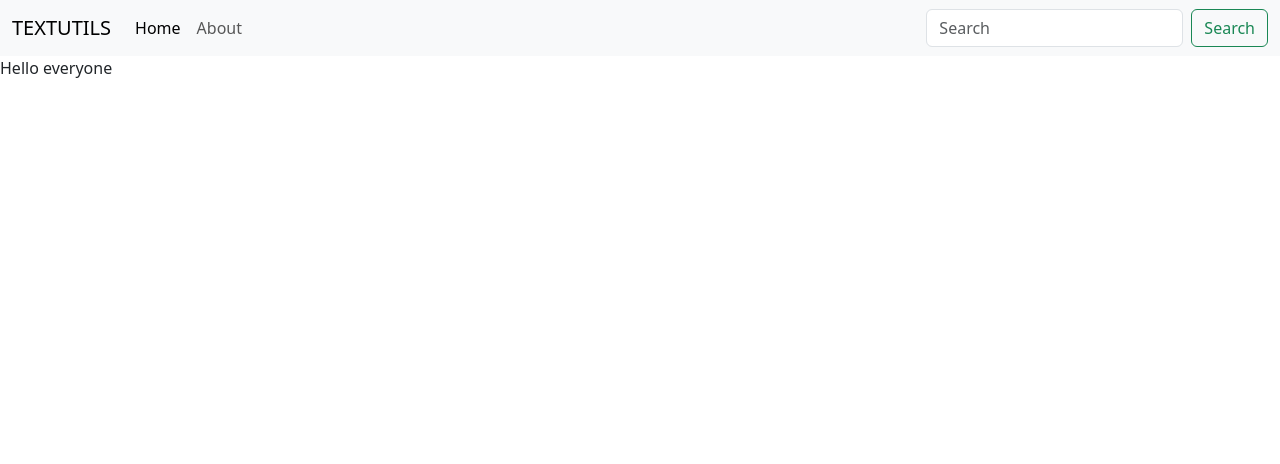
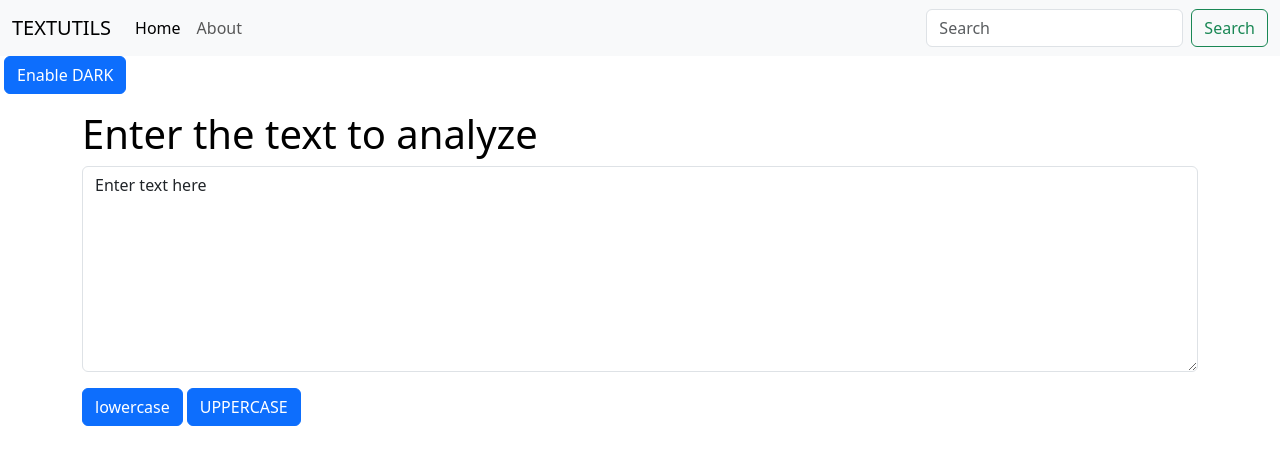
Before and after one commit to thedumbsloth/textUtils, a React (Create React App) app: page / in a window 1280 px wide. Shown: the top 464 px of the page. Built offline with nearby package versions, Linux system fonts and the light colour scheme.

Commit message:
features

```diff
--- /dev/null
+++ b/src/App.css
@@ -0,0 +1,8 @@
+.dark{
+    background-color: black;
+    color:white;
+}
+.light{
+    background-color: white;
+    color:black;
+}
--- a/src/App.js
+++ b/src/App.js
@@ -1,10 +1,34 @@
+import react,{useState} from "react";
+import reactDOM from "react-dom"
 import Navbar from "./components/Navbar";
+import Text from "./components/Text";
+import "./App.css";
 
 function App() {
+  const [mode,setMode] = useState("light");
+  const [toggle,toggleTextTo] = useState("DARK");
+  const tmp = "primary";
+  function handleOnClick(){
+    if(mode === "light")
+    {
+    setMode("dark");
+    toggleTextTo("LIGHT");
+    }
+    else
+    {
+    setMode("light");
+    toggleTextTo("DARK");
+    }
+
+}
   return (
-    <div >
+    <div className={mode}>
     <Navbar/>
-      Hello everyone
+    <button type="button" className= "btn btn-primary ms-1" onClick={handleOnClick}>Enable {toggle}</button>
+    <div className="container my-3">
+    <Text heading = "Enter the text to analyze"/>
+    </div>
+
     </div>
   );
 }
--- /dev/null
+++ b/src/components/Text.js
@@ -0,0 +1,30 @@
+import react,{useState} from "react";
+import reactDOM from "react-dom";
+
+function Text(props){
+    const [text,setText] = useState("Enter text here");
+    function Lower(){
+        const newText = text.toLowerCase();
+        setText(newText);
+    }
+    function Upper(){
+        const newText = text.toUpperCase();
+        setText(newText);
+    }
+    function handleOnChange(event){
+        setText(event.target.value);
+    }
+    return (
+        <div className="mb-3">
+        <h1>{props.heading}</h1>
+        <div className="form-outline">
+        <textarea className="form-control" id="myBox" rows="8" value= {text} onChange={handleOnChange}></textarea>
+        </div>
+        <button type="button" className="btn btn-primary my-3 me-1" onClick={Lower}>lowercase</button>
+        <button type="button" className="btn btn-primary my-3 me-1" onClick={Upper}>UPPERCASE</button>
+
+        </div>
+    )
+}
+
+export default Text;
```
